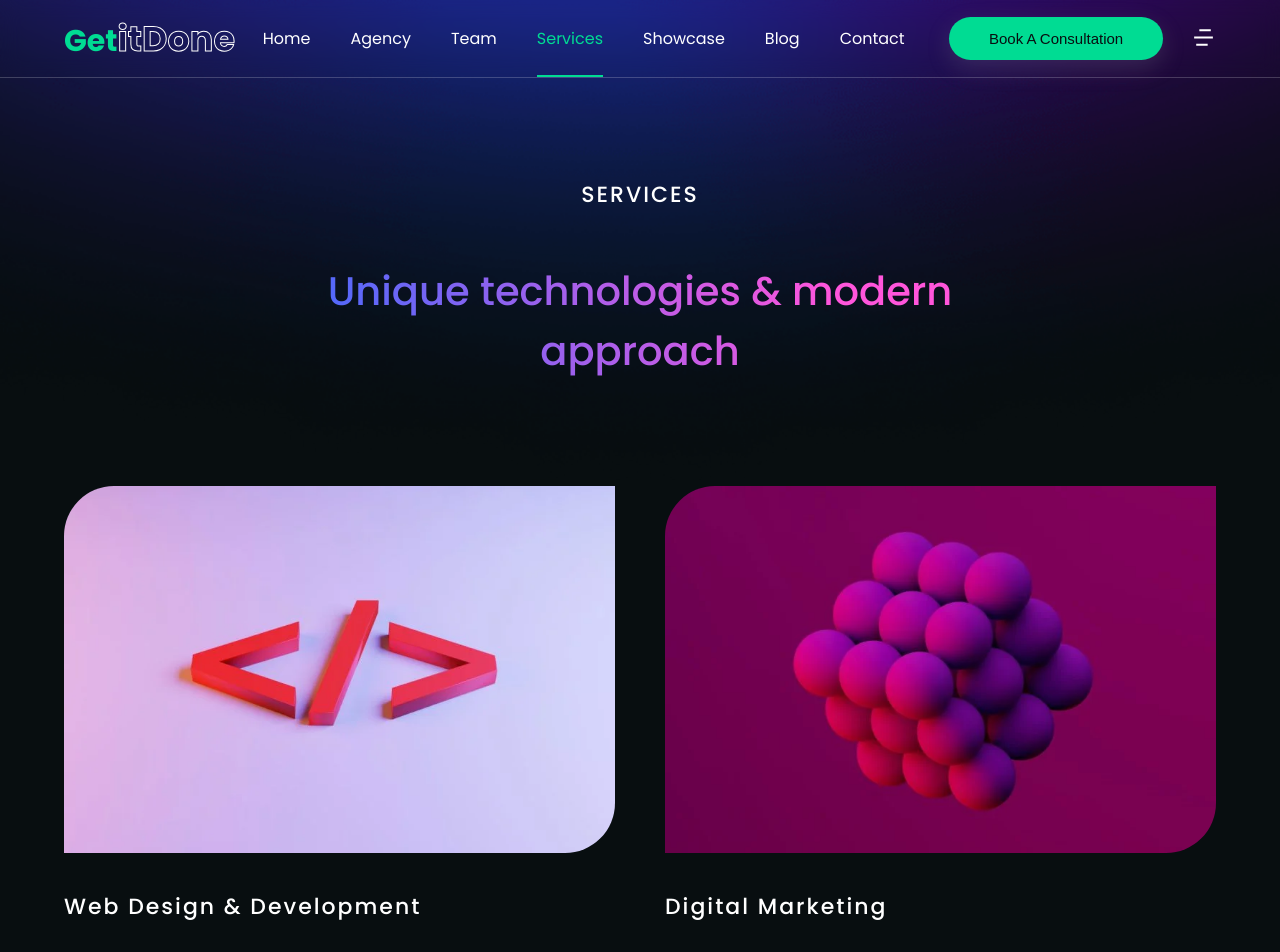
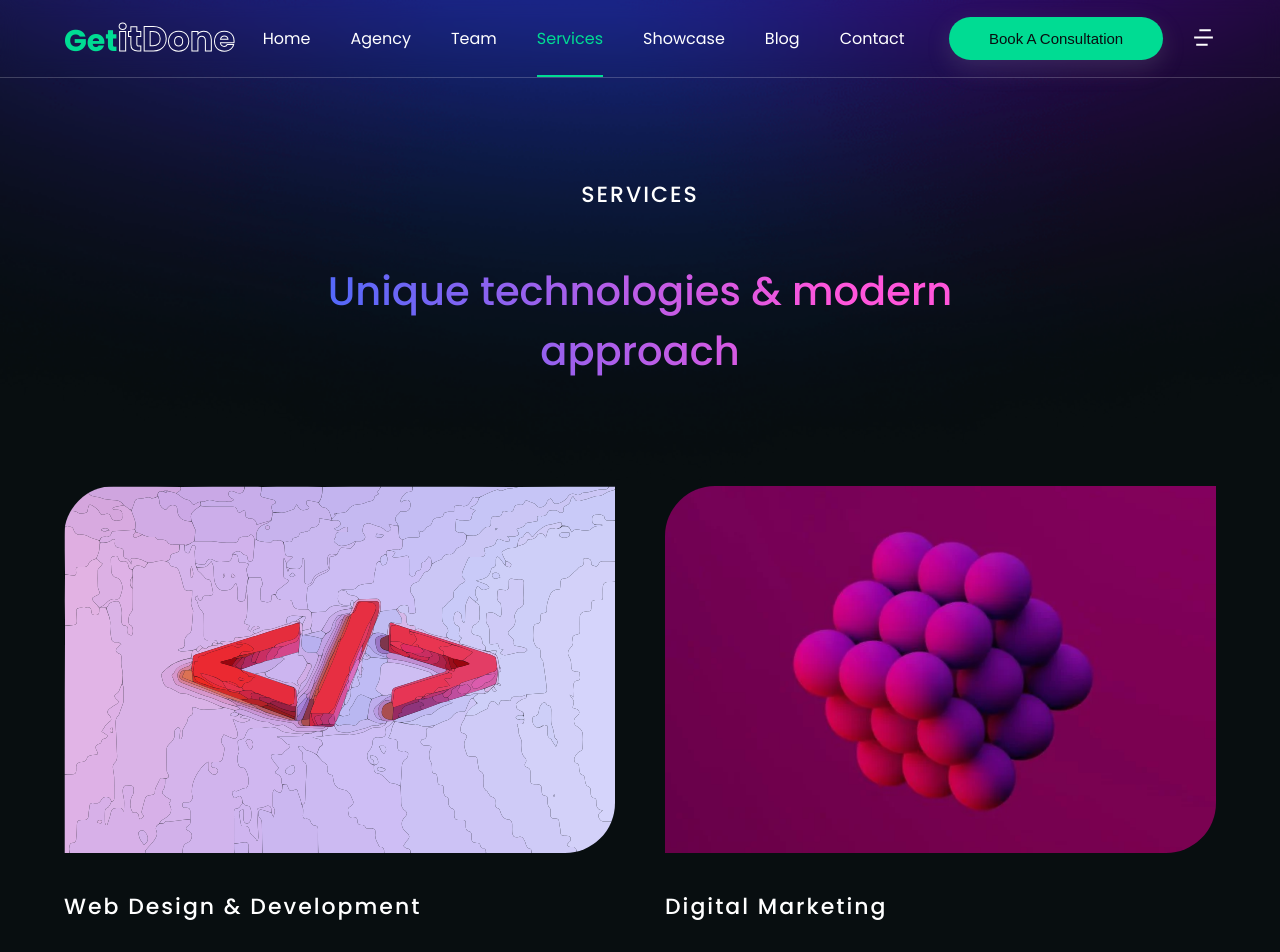
Before and after one commit to 0xSahilx/GetitDone, a Next.js app: page /services in a window 1280 px wide. Shown: the top 952 px of the page. Built offline with nearby package versions, Linux system fonts and the light colour scheme.

Commit message:
fixed errors

```diff
--- a/assets/data/dummydata.js
+++ b/assets/data/dummydata.js
@@ -25,7 +25,7 @@ export const expertise = [
   {
     id: 1,
     title: "Web Design & Development",
-    cover: "/images/e1.jpg",
+    cover: "/images/e1.svg",
     width: "100%",
     height: "100%",
     desc: [
@@ -131,7 +131,7 @@ export const showcase = [
     catgeory: "BRANDING	",
   },
   {
-    id: 5,
+    id: 6,
     title: "VR Experience",
     cover: "/images/s6.jpg",
     catgeory: "WEBSITES	",
@@ -174,7 +174,7 @@ export const blogdata = [
   {
     id: 2,
     title: "Don’t underestimate the lorem ipsum dolor amet",
-    cover: "/images/b2.jpg",
+    cover: "/images/b2.svg",
     catgeory: "TIPS & TRICKS",
     date: "OCTOBER 20, 2023",
   },
--- a/components/Brand.js
+++ b/components/Brand.js
@@ -19,6 +19,7 @@ const Brand = () => {
                   alt={data.id}
                   width={100}
                   height={100}
+                  quality={100}
                 />
               </div>
             ))}
--- a/components/Testimonial.js
+++ b/components/Testimonial.js
@@ -70,6 +70,7 @@ const Testimonial = () => {
                         width={100}
                         height={100}
                         alt="img"
+                        quality={100}
                       />
                     </div>
                     <div className="img-text">
--- a/components/common/Card.js
+++ b/components/common/Card.js
@@ -1,5 +1,4 @@
 import Link from "next/link";
-Image;
 import { TitleSm } from "./Title";
 import { HiOutlineArrowRight } from "react-icons/hi";
 import Image from "next/image";
@@ -9,7 +8,13 @@ export const Card = ({ data, caption, show, path }) => {
     <>
       <div className="card">
         <div className="card-img">
-          <Image src={data.cover} alt={data.title} width={100} height={100} />
+          <Image
+            src={data.cover}
+            alt={data.title}
+            width={100}
+            height={100}
+            quality={80}
+          />
         </div>
         <div className="card-details">
           <Link href={`${path}/${data.id}`} className="title-link">
```
Also changed, not shown: pages/blogs/[id].js (+14 -4 lines), public/images/b2.svg (added), public/images/e1.svg (added).
